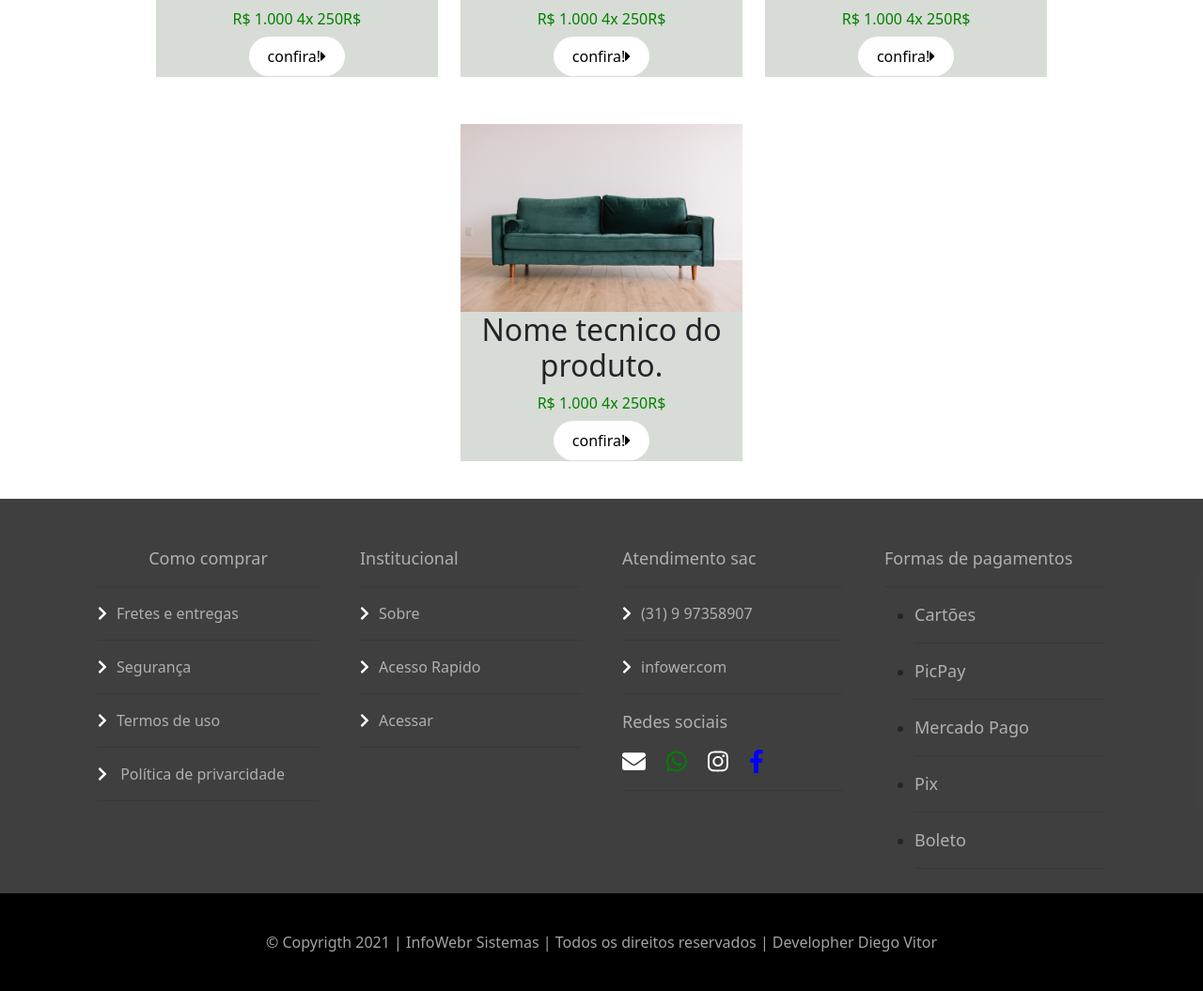
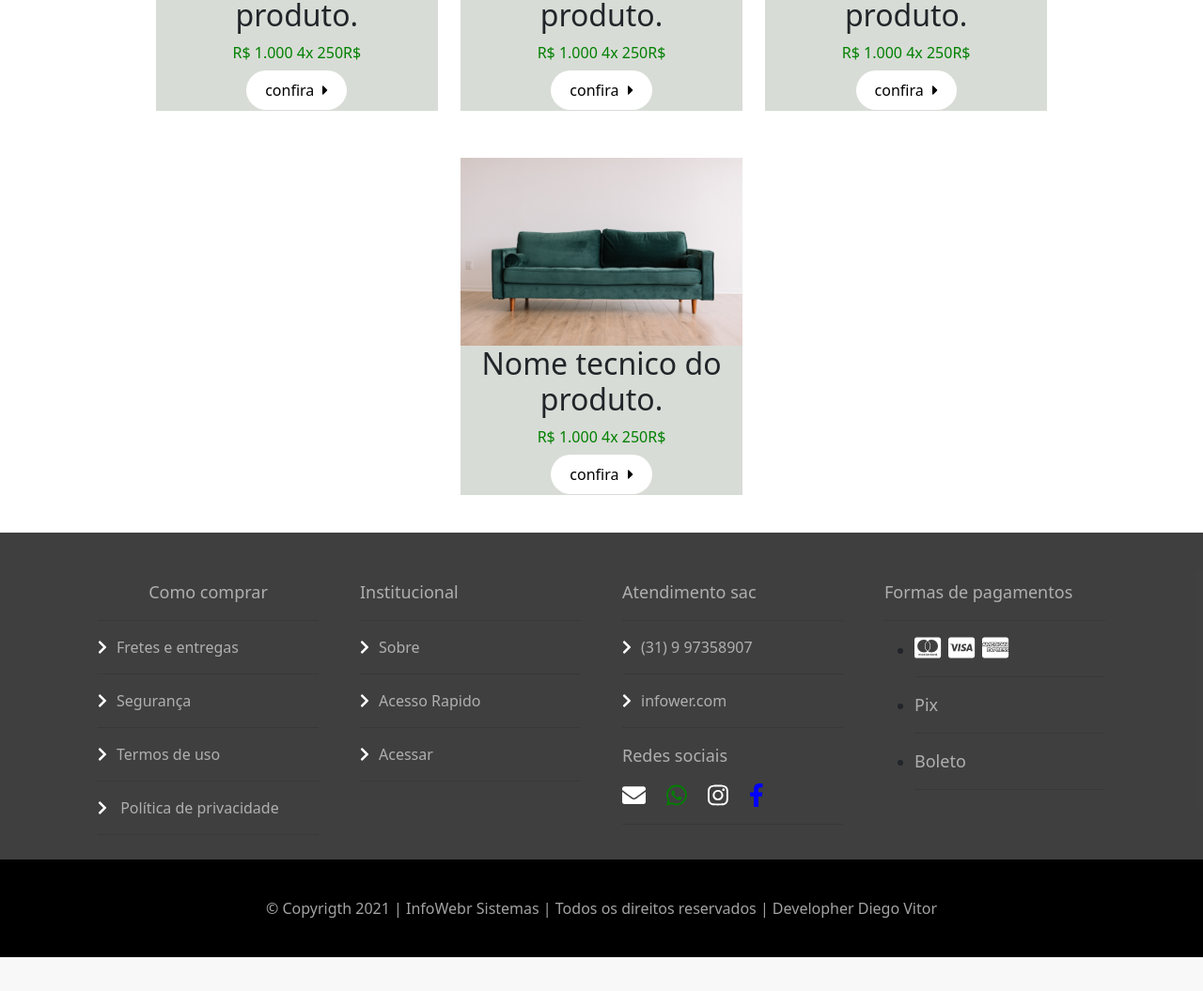
Before and after one commit to DiegoVitorSantosCosta/portifolio10, a PHP site: page / in a window 1280 px wide. Shown: the part 3965-5020 px from the top of the page at 94% size. After the commit the page ends 4984 px from the top, so only its background shows below. Run offline with PHP 8.4, Linux system fonts and the light colour scheme; some libraries are stand-ins or nearby versions.

Commit message:
portifolio 10 com a estrutura feita, irei fazer modificaçoes

```diff
--- a/efects.css
+++ b/efects.css
@@ -6,12 +6,17 @@
 .on1{
     opacity: 1;
     transform: translateY(0);
-    transition: all linear 0.5s;
+    transition: all linear 1s;
 } .on2{
     opacity: 1;
     transform: translateX(0);
-    transition: all linear 0.5s;
-}.off1{
+    transition: all linear 1s;
+}.off2{
     opacity: 0;
      transform: translateX(-90px);
+}.drop{
+    display: block;
+
+}.unDrop{
+    display: none;
 }
--- a/index.css
+++ b/index.css
@@ -49,6 +49,8 @@
 #formEmail{
     padding: 10px;
     display: block;
+}.seta{
+    margin-left: 5px;
 }
 #formEmail textarea{
     padding: 15px;
@@ -60,18 +62,22 @@ margin: 10px auto;
 }
 #mainNav{
     background-color: #ff751f;
+}.cardUl {
+    font-size: 25px;
+    color: white;
+    margin-right: 8px;
 }
 .nav ul li a {
     color: white;
     border-right: 1px white solid;
-
-
 
 }.nav ul li a:hover{
     opacity: 0.5;
    background-color:#ff751f;
 
 
+}.btnDrop{
+    display: none;
 }
 .col{
     margin: 10px;
@@ -142,7 +148,7 @@ form{
 
     text-align: center;
 }
-.square{
+.square,.square1{
 background-color: #D8DCD6;
 
 }.description p{
--- a/index.html
+++ b/index.html
@@ -8,6 +8,7 @@
         <title>Creative</title>
         <link href="vendor/bootstrap/css/bootstrap.min.css" rel="stylesheet">
 <link rel="stylesheet" href="vendor/bootstrap/css/bootstrap.min.css">
+      <link rel="stylesheet" href="responsive.css">
         <!-- Custom fonts for this template -->
         <link rel="stylesheet" href="css/efect.css">
         <link rel="stylesheet" href="/efects.css">
@@ -52,8 +53,21 @@
 
 
                 <div class="" id="navbarResponsive">
+
+                  <!-- DROP MENU -->
+                  <!-- <button>v</button> -->
+                  <!-- <ul class="ul">
+                    <li><a class="btnModal"  style="color: white;" ><i class=" fas  i fa-envelope"></i>emaill</a></li>
+                    <li><a href=""><i class="fab i fa-whatsapp"></i> Whatsapp</a></li>
+                    <li><a href=""><i class="fab i fa-instagram"></i> instagram</a></li>
+                    <li><a href=""><i class="fab i fa-facebook-f"></i>Faceook </a></li>
+                  </ul> -->
+
+                   <div class="logo">
+                    <img width="100px" src="/img/143973561_3312212325545888_4898681196293269976_n.jpg" alt="">
                   </div>
-                    <ul>
+                  </div>
+                    <ul class="ul">
                       <li><a class="btnModal"  style="color: white;" ><i class=" fas  i fa-envelope"></i>emaill</a></li>
                       <li><a href=""><i class="fab i fa-whatsapp"></i> Whatsapp</a></li>
                       <li><a href=""><i class="fab i fa-instagram"></i> instagram</a></li>
@@ -65,6 +79,7 @@
                         </div>
                       </form>
                   </ul>
+
 
             </div>
         </nav>
@@ -94,7 +109,7 @@
 </div>
 
     <!-- COROUSEL  -->
-    <div id="carouselExampleCaptions" class="carousel slide" data-bs-ride="carousel">
+    <div id="carouselExampleCaptions"  class="carousel slide" data-bs-ride="carousel">
         <div class="carousel-indicators">
           <button type="button" data-bs-target="#carouselExampleCaptions" data-bs-slide-to="0" class="active" aria-current="true" aria-label="Slide 1"></button>
           <button type="button" data-bs-target="#carouselExampleCaptions" data-bs-slide-to="1" aria-label="Slide 2"></button>
@@ -174,28 +189,28 @@
 
 
       <section class="main">
-          <h1>Imagens de destaques !</h1>
+          <h1 class="h1">Imagens de destaques !</h1>
           <hr>
         <div class="container-fluid w-75" >
             <div class="row align-items-start">
-              <div class=" col square">
+              <div class=" col left square1">
                 <img width='300px' src="/img/angelo-pantazis-N4wUsqIbMAM-unsplash.jpg" width="600px" id='btn' alt="">
 
                 <div class="description">
                     <h2>Nome tecnico do produto.</h2>
                     <p>R$ 1.000 4x 250R$</p>
-                    <a class="btnConf" href="">confira!<i class="fas fa-caret-right"></i></a>
+                    <a class="btnConf" href="">confira <i class="fas seta fa-caret-right"></i></a>
                 </div>
               </div>
 
 
-              <div class="col square">
+              <div class="col left square1">
                 <div class="description">
                 <img width='300px' src="/img/angelo-pantazis-N4wUsqIbMAM-unsplash.jpg" width="600px" id='btn' alt="">
 
                     <h2>Nome tecnico do produto.</h2>
                     <p>R$ 1.000 4x 250R$</p>
-                    <a class="btnConf" href="">confira!<i class="fas fa-caret-right"></i></a>
+                    <a class="btnConf" href="">confira <i class="fas seta fa-caret-right"></i></a>
                 </div>
               </div>
 
@@ -203,20 +218,20 @@
 
 
             <div class="row align-items-center">
-              <div class="col square">
+              <div class="col  left square1">
                 <img src="/img/phillip-goldsberry-fZuleEfeA1Q-unsplash.jpg" class="container-fluid" id="btn"  width="500px" alt="">
                 <div class="description">
                     <h2>Nome tecnico do produto.</h2>
                     <p>R$ 1.000 4x 250R$</p>
-                    <a class="btnConf" href="">confira!<i class="fas fa-caret-right"></i></a>
+                    <a class="btnConf" href="">confira <i class="fas seta fa-caret-right"></i></a>
                 </div>
               </div>
-              <div class="col square">
+              <div class="col left square1">
                 <img src="/img/angelo-pantazis-N4wUsqIbMAM-unsplash.jpg" class="container-fluid" id="btn"  width="500px" alt="">
                 <div class="description">
                     <h2>Nome tecnico do produto.</h2>
                     <p>R$ 1.000 4x 250R$</p>
-                    <a class="btnConf" href="">confira!<i class="fas fa-caret-right"></i></a>
+                    <a class="btnConf" href="">confira <i class="fas seta fa-caret-right"></i></a>
                 </div>
               </div>
 
@@ -233,7 +248,7 @@
                       <div class="description">
                           <h2>Nome tecnico do produto.</h2>
                           <p>R$ 1.000 4x 250R$</p>
-                          <a class="btnConf" href="">confira!<i class="fas fa-caret-right"></i></a>
+                          <a class="btnConf" href="">confira <i class="fas seta fa-caret-right"></i></a>
                         </div>
                     </div>
 
@@ -295,7 +310,7 @@
 
         </div>
         <hr>
-      <h1>Linha de Produtos</h1>
+      <h1 class="h1">Linha de Produtos</h1>
 
         <hr>
 
@@ -306,7 +321,7 @@
                 <div class="description">
                     <h2>Nome tecnico do produto.</h2>
                     <p>R$ 1.000 4x 250R$</p>
-                    <a class="btnConf" href="">confira!<i class="fas fa-caret-right"></i></a>
+                    <a class="btnConf" href="">confira <i class="fas seta fa-caret-right"></i></a>
 
                 </div>
               </div>
@@ -316,7 +331,7 @@
                 <div class="description">
                     <h2>Nome tecnico do produto.</h2>
                     <p>R$ 1.000 4x 250R$</p>
-                    <a class="btnConf" href="">confira!<i class="fas fa-caret-right"></i></a>
+                    <a class="btnConf" href="">confira <i class="fas seta fa-caret-right"></i></a>
                   </div>
               </div>
               <div id="btn" class=" caixa  square">
@@ -324,7 +339,7 @@
                 <div class="description">
                     <h2>Nome tecnico do produto.</h2>
                     <p>R$ 1.000 4x 250R$</p>
-                    <a class="btnConf" href="">confira!<i class="fas fa-caret-right"></i></a>
+                    <a class="btnConf" href="">confira <i class="fas seta fa-caret-right"></i></a>
                   </div>
               </div>
 
@@ -334,7 +349,7 @@
                 <div class="description">
                     <h2>Nome tecnico do produto.</h2>
                     <p>R$ 1.000 4x 250R$</p>
-                    <a class="btnConf" href="">confira!<i class="fas fa-caret-right"></i></a>
+                    <a class="btnConf" href="">confira <i class="fas seta fa-caret-right"></i></a>
                   </div>
               </div>
 
@@ -347,7 +362,7 @@
                 <div class="description">
                     <h2>Nome tecnico do produto.</h2>
                     <p>R$ 1.000 4x 250R$</p>
-                    <a class="btnConf" href="">confira!<i class="fas fa-caret-right"></i></a>
+                    <a class="btnConf" href="">confira <i class="fas seta fa-caret-right"></i></a>
                   </div>
               </div>
               <div  id="btn"class=" caixa  square">
@@ -355,7 +370,7 @@
                 <div class="description">
                     <h2>Nome tecnico do produto.</h2>
                     <p>R$ 1.000 4x 250R$</p>
-                    <a class="btnConf" href="">confira!<i class="fas fa-caret-right"></i></a>
+                    <a class="btnConf" href="">confira <i class="fas seta fa-caret-right"></i></a>
                   </div>
               </div>
               <div id="btn" class=" caixa  square">
@@ -363,7 +378,7 @@
                 <div class="description">
                     <h2>Nome tecnico do produto.</h2>
                     <p>R$ 1.000 4x 250R$</p>
-                    <a class="btnConf" href="">confira!<i class="fas fa-caret-right"></i></a>
+                    <a class="btnConf" href="">confira <i class="fas seta fa-caret-right"></i></a>
                   </div>
               </div>
               <div id="btn" class=" caixa  square">
@@ -371,7 +386,7 @@
                 <div class="description">
                     <h2>Nome tecnico do produto.</h2>
                     <p>R$ 1.000 4x 250R$</p>
-                    <a class="btnConf" href="">confira!<i class="fas fa-caret-right"></i></a>
+                    <a class="btnConf" href="">confira <i class="fas seta fa-caret-right"></i></a>
                   </div>
               </div>
 
@@ -460,7 +475,7 @@
                   <hr>
                   <a href=""><i class="fas fa-chevron-right"></i>Termos de uso</a>
                   <hr>
-                  <a href=""> <i class="fas fa-chevron-right"></i> Política de privarcidade</a>
+                  <a href=""> <i class="fas fa-chevron-right"></i> Política de privacidade</a>
                   <hr>
               </div>
               <div class="col">
@@ -491,12 +506,8 @@
               <div class="col">
                   <p>Formas de pagamentos</p>
                   <hr>
-                  <ul>
-                      <li><p>Cartões</p></li>
-                      <hr>
-                      <li><p>PicPay</p></li>
-                      <hr>
-                      <li><p>Mercado Pago</p></li>
+                  <ul class="">
+                      <li><i class="fab cardUl fa-cc-mastercard"></i><i class="fab cardUl fa-cc-visa"></i><i class="fab cardUl fa-cc-amex"></i></li>
                       <hr>
                       <li><p>Pix</p></li>
                       <hr>
@@ -594,14 +605,13 @@
 
   $(document).ready(function(){
 
-    // var myCarousel = document.querySelector('#carouselExampleCaptions')
-    var myCarousel = document.getElementById('carouselExampleCaptions')
+    //Tempo do sliders
+    $('.carousel').carousel({
+  interval: 2000
 
-myCarousel.addEventListener('slide.bs.carousel', function () {
-  // do something...
 })
 
-
+// função para abrir todos os modais
     let buttons = document.querySelectorAll('#btn')
     let btnModal = document.querySelector('.btnModal')
     $(btnModal).click(function(){
@@ -616,18 +626,6 @@ myCarousel.addEventListener('slide.bs.carousel', function () {
   })
   </script>
 
-  <script>
-    let carousel = document.querySelector('.carousel')
-    window.onload = function(){
-      carousel.classList.add('carouselEfectOff')
-    }
-    $(document).ready(()=>{
-      $('.carousel').removeClass('carouselEfectOff')
 
-      $('.carousel').addClass('carouselEfectOn')
-
-
-    })
-  </script>
 </body>
 </html>
--- /dev/null
+++ b/responsive.css
@@ -0,0 +1,24 @@
+@media (max-width: 600px){
+    .ul{
+        display: none;
+
+    }
+    .ulDrop{
+        display: block;
+       height: 200px;
+       position: absolute;
+        width: 400px;
+
+    }.ulDrop li{
+        display: inline;
+        float: left;
+        margin: 50px;
+        width: 100%;
+        border: none;
+    }.nav .ulDrop li a{
+        border: none;
+
+    }.btnDrop{
+        display: block;
+    }
+}
```
Also changed, not shown: efects.js (+4 -7 lines), img/143973561_3312212325545888_4898681196293269976_n.jpg (added).
